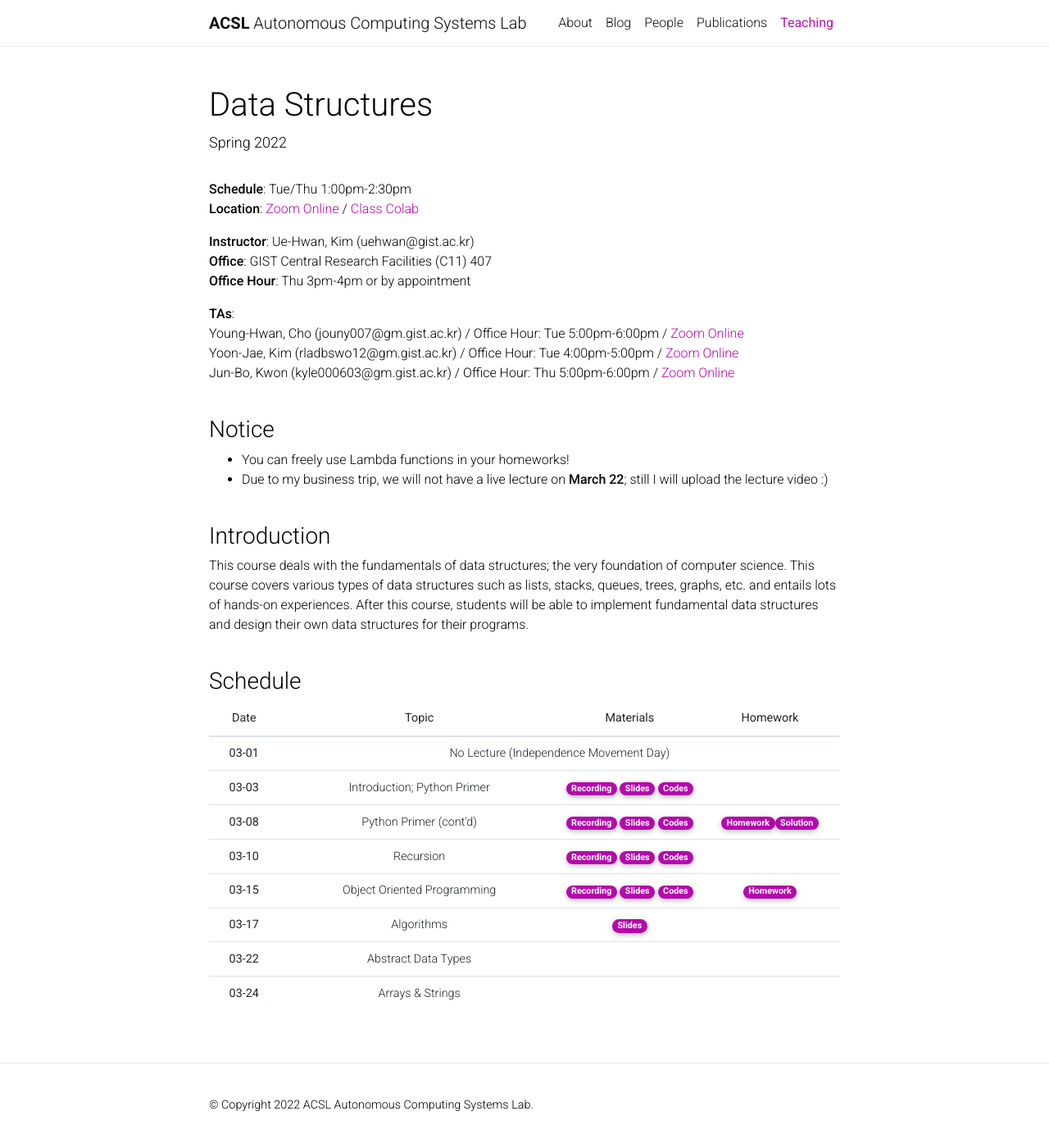
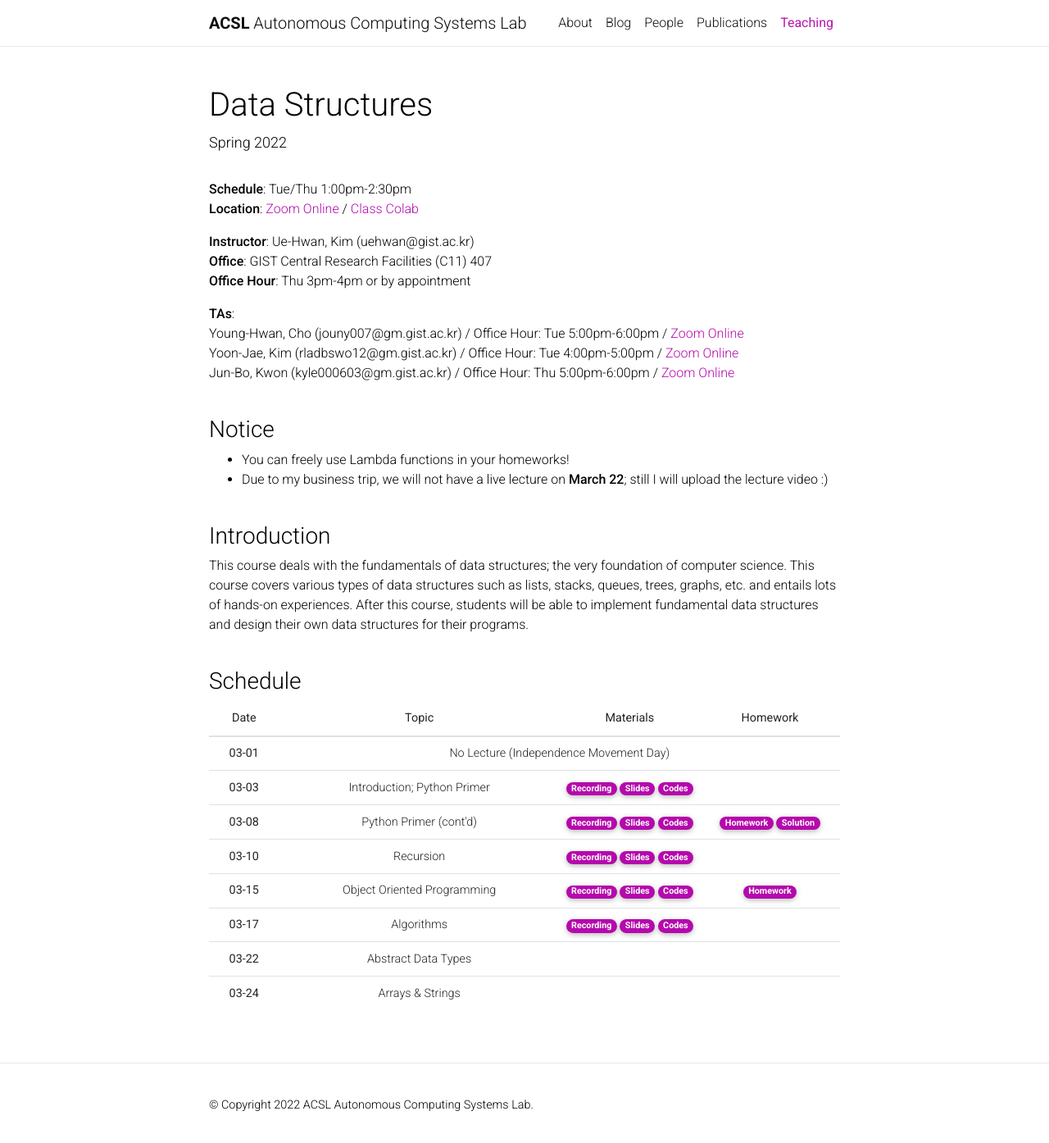
Before and after one commit to Uehwan/Uehwan.github.io, a Jekyll site: the page built from _teaching/datastruct22sp.md, in a window 1280 px wide and 1399 px high. Shown: the top 1394 px of the window at 82% size. Built offline with Jekyll 4.4.1, drawn with Linux system fonts in a browser that asks for light colours; nearby versions of some CDN libraries; comment, search, counter and statistics services are not loaded; a style sheet for code colours, icons or effects is not loaded.

Commit message:
[ds22sp] 22-03-17 post

```diff
--- a/_teaching/datastruct22sp.md
+++ b/_teaching/datastruct22sp.md
@@ -55,7 +55,7 @@
       <th scope="row">03-08</th>
       <td>Python Primer (cont'd)</td>
       <td><a href="https://youtu.be/GLYbUZaWLRk" target="_blank" class="badge badge-pill" style="background-color:#B509AC;">Recording</a> <a href="https://docs.google.com/presentation/d/1m5CjvaxMdUnMHOeGV-EDElHa53rRjWhWPaLdsjkrEwY/edit?usp=sharing" target="_blank" class="badge badge-pill" style="background-color:#B509AC;">Slides</a> <a href="https://colab.research.google.com/drive/1S9OYcv8v-KU1w1RI_t7fEb78EGjrQ3Aw?usp=sharing" target="_blank" class="badge badge-pill" style="background-color:#B509AC;">Codes</a></td>
-      <td><a href="https://colab.research.google.com/drive/1gRNMsgBKA2hXzE6bEDwtpcdjbgxCc6t1?usp=sharing" target="_blank" class="badge badge-pill" style="background-color:#B509AC;">Homework</a><a href="https://colab.research.google.com/drive/14E6a0ISlWEmugaJu3xXMzSLItfBBgB-B?usp=sharing" target="_blank" class="badge badge-pill" style="background-color:#B509AC;">Solution</a></td>
+      <td><a href="https://colab.research.google.com/drive/1gRNMsgBKA2hXzE6bEDwtpcdjbgxCc6t1?usp=sharing" target="_blank" class="badge badge-pill" style="background-color:#B509AC;">Homework</a> <a href="https://colab.research.google.com/drive/14E6a0ISlWEmugaJu3xXMzSLItfBBgB-B?usp=sharing" target="_blank" class="badge badge-pill" style="background-color:#B509AC;">Solution</a></td>
     </tr>
     <tr style="border-bottom: 1.5px solid lightgrey;">
       <th scope="row">03-10</th>
@@ -72,7 +72,7 @@
     <tr style="border-bottom: 1.5px solid lightgrey;">
       <th scope="row">03-17</th>
       <td>Algorithms</td>
-      <td><!--a href="https://youtu.be/zgdbPrBmg5A" target="_blank" class="badge badge-pill" style="background-color:#B509AC;">Recording</a--> <a href="https://docs.google.com/presentation/d/195jGjbkrAM2--ZzvgeM7QMLu8pGMDXWuda0G_3lHLCQ/edit?usp=sharing" target="_blank" class="badge badge-pill" style="background-color:#B509AC;">Slides</a> <!--a href="https://colab.research.google.com/drive/1S9OYcv8v-KU1w1RI_t7fEb78EGjrQ3Aw?usp=sharing" target="_blank" class="badge badge-pill" style="background-color:#B509AC;">Codes</a--></td>
+      <td><a href="https://youtu.be/8dKNStuJKwk" target="_blank" class="badge badge-pill" style="background-color:#B509AC;">Recording</a> <a href="https://docs.google.com/presentation/d/195jGjbkrAM2--ZzvgeM7QMLu8pGMDXWuda0G_3lHLCQ/edit?usp=sharing" target="_blank" class="badge badge-pill" style="background-color:#B509AC;">Slides</a> <a href="https://colab.research.google.com/drive/1TnR-_N89Snk4PdIrc5zvw-9yuyR7Ybea?usp=sharing" target="_blank" class="badge badge-pill" style="background-color:#B509AC;">Codes</a></td>
       <td><!--a href="https://colab.research.google.com/drive/1gRNMsgBKA2hXzE6bEDwtpcdjbgxCc6t1?usp=sharing" target="_blank" class="badge badge-pill" style="background-color:#B509AC;">Homework</a--></td>
     </tr>
     <tr>
```
